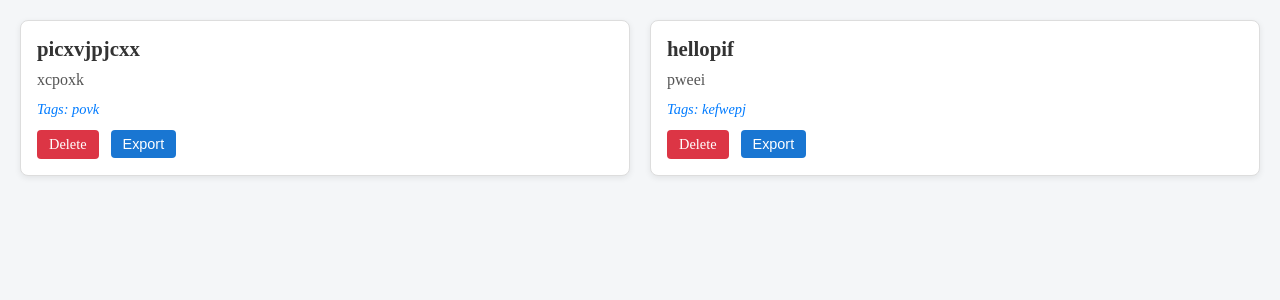
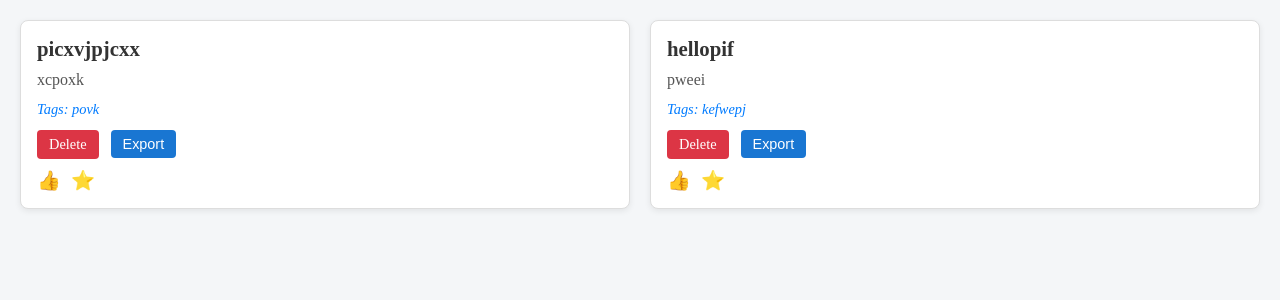
Before and after one commit to SarveshShahane/Smart-Notes, a Django app: page / in a window 1280 px wide. Shown: the part 54-354 px from the top of the page. Run offline with Django 5.2, Linux system fonts and the light colour scheme; data comes from the database, SQL or seed files in the repository.

Commit message:
Added Note Version History and Emoji Reactions for Notes

```diff
--- a/notes/templates/notes/home.html
+++ b/notes/templates/notes/home.html
@@ -73,6 +73,20 @@
     .note-export:hover {
       background-color: #004ba0;
     }
+    .note-reactions {
+      margin-top: 10px;
+    }
+    .emoji-btn {
+      background: transparent;
+      border: none;
+      font-size: 1.2rem;
+      cursor: pointer;
+      margin-right: 6px;
+    }
+    .emoji-count {
+      font-size: 1rem;
+      margin-right: 12px;
+    }
     body.dark-mode {
       background: #181a1b;
       color: #e2e2e2;
@@ -127,6 +141,15 @@
               <p class="note-tags">Tags: {{ note.tags }}</p>
               <a class="note-delete" href="{% url 'delete_note' note.id %}">Delete</a>
               <button class="note-export" onclick="exportNote('{{ note.title|escapejs }}', `{{ note.content|escapejs }}`, `{{ note.tags|escapejs }}`)">Export</button>
+              <div class="note-reactions" id="reactions-{{ note.id }}">
+                <button class="emoji-btn" onclick="addReaction({{ note.id }}, '👍')">👍</button>
+                <button class="emoji-btn" onclick="addReaction({{ note.id }}, '⭐')">⭐</button>
+                <span>
+                  {% for emoji, count in note.emoji_reactions.items %}
+                    {{ emoji }} {{ count }}
+                  {% endfor %}
+                </span>
+              </div>
           </div>
       {% endfor %}
     </div>
@@ -142,7 +165,6 @@
           setTimeout(() => flashMessages.remove(), 500); // fully remove after fade
         }
       }, 3000);
-
 
       function setDarkMode(enabled) {
         document.body.classList.toggle('dark-mode', enabled);
@@ -169,7 +191,6 @@
           };
         }
 
-
         document.querySelectorAll('.note-card').forEach(function(card){
           const title = card.dataset.title;
           const color = localStorage.getItem('note-color-' + title);
@@ -191,6 +212,22 @@
         document.body.removeChild(a);
         URL.revokeObjectURL(url);
       }
+
+      function addReaction(noteId, emoji) {
+        fetch(`/notes/react/${noteId}/`, {
+          method: "POST",
+          headers: {"X-CSRFToken": "{{ csrf_token }}"},
+          body: new URLSearchParams({emoji})
+        })
+        .then(res => res.json())
+        .then(data => {
+          if(data.success) {
+            let html = "";
+            for(const [e, c] of Object.entries(data.reactions)) html += `${e} ${c} `;
+            document.getElementById("reactions-"+noteId).querySelector("span").textContent = html;
+          }
+        });
+      }
     </script>
 </body>
 </html>
```
